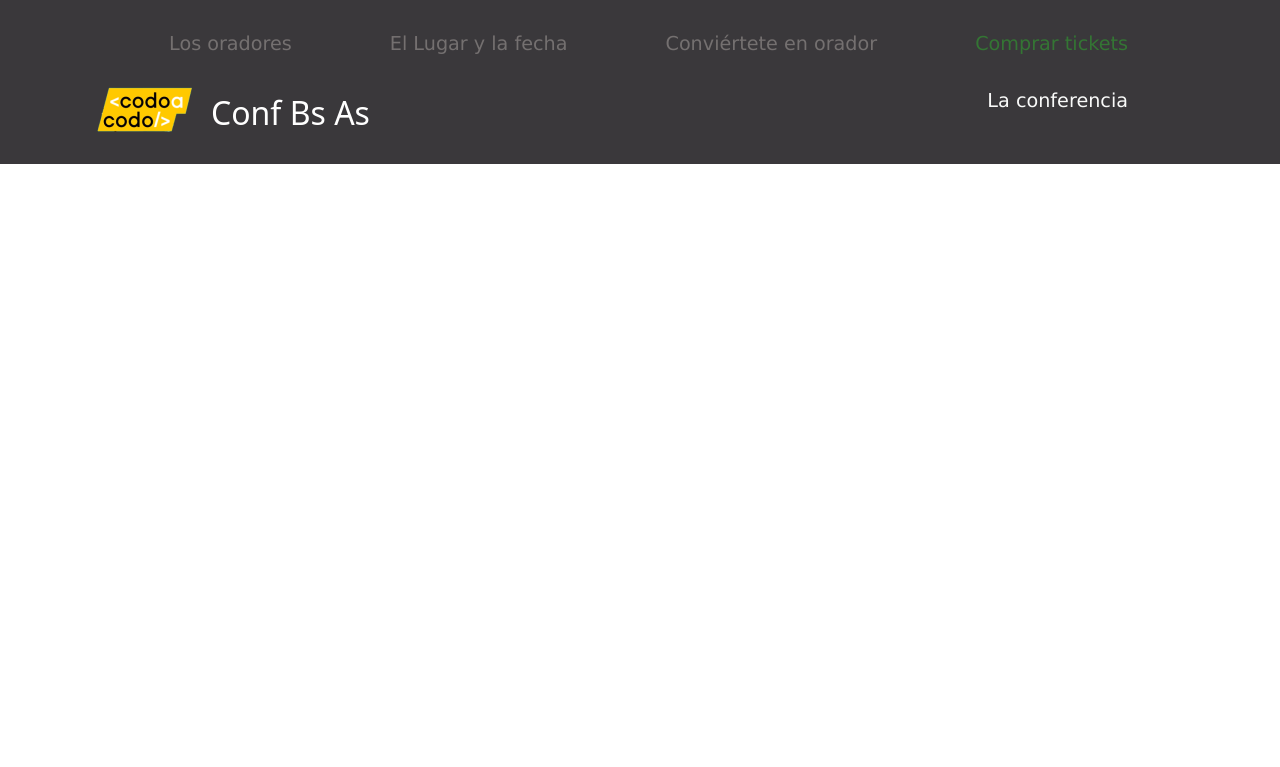
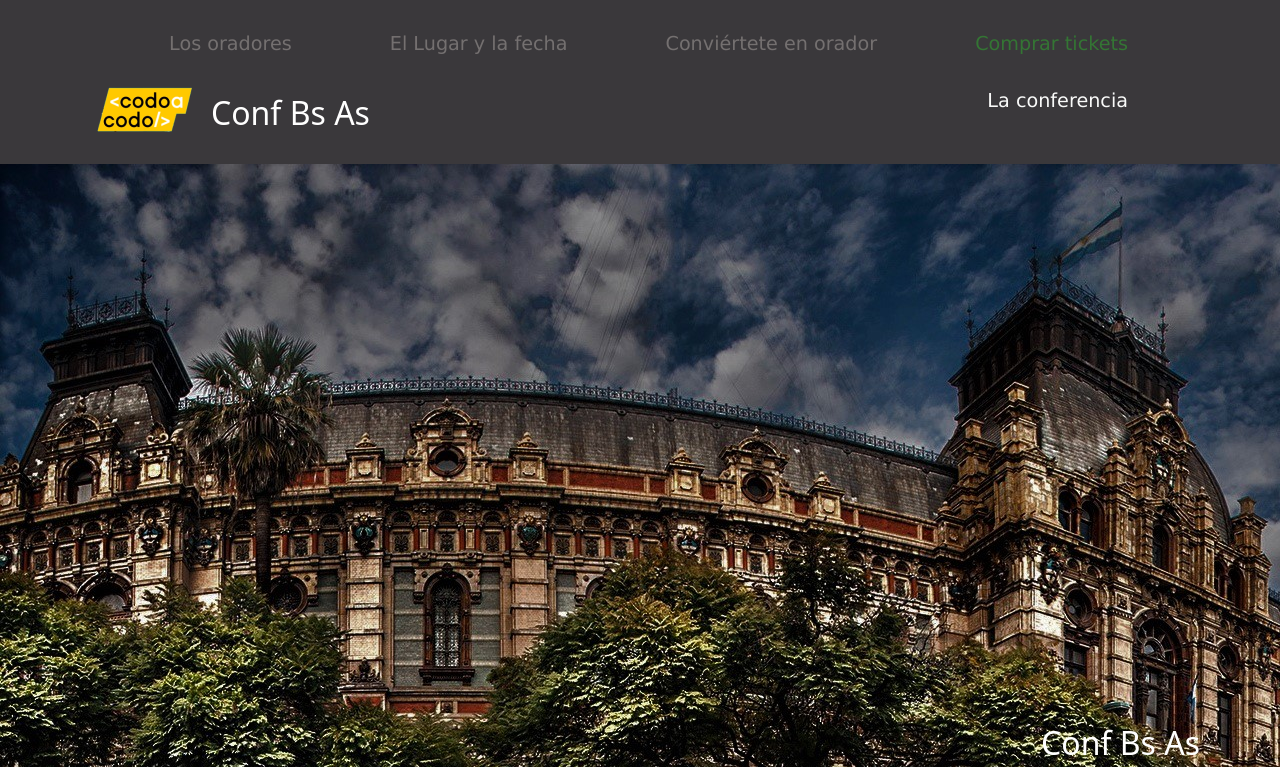
Before and after one commit to hcaffaro/integrador, a plain HTML site: page index.html in a window 1280 px wide. Shown: the top 767 px of the page. Drawn offline with nearby package versions, Linux system fonts and the light colour scheme.

Commit message:
Add files via upload

```diff
--- a/css/estilo.css
+++ b/css/estilo.css
@@ -40,7 +40,7 @@ ul {
     margin-top: auto !important;
     padding: 0 !important;
     position: relative;
-    background-image: url("images/ba1.jpg");
+    background-image: url("/images/ba1.jpg");
     width: 100%;
     height: 1050px;
     opacity: 190%;
```
